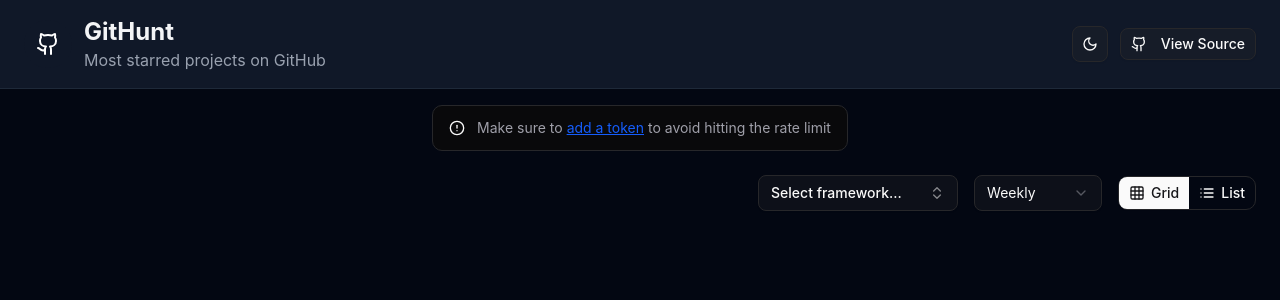
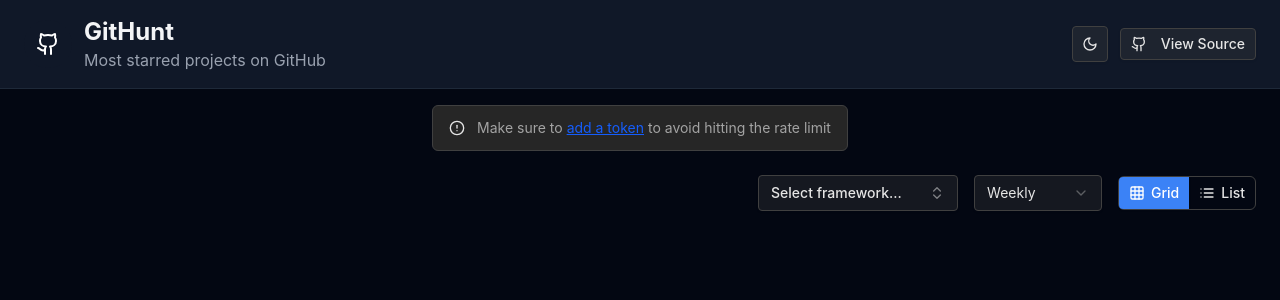
Before and after one commit to nthung2112/nth-github-trending, a React (Vite) app: page / in a window 1280 px wide. Shown: the top 300 px of the page. Built offline with nearby package versions, Linux system fonts and the light colour scheme.

Commit message:
Refactor styles for improved readability and consistency in RepositoryCard component

```diff
--- a/src/components/repository-item.tsx
+++ b/src/components/repository-item.tsx
@@ -54,7 +54,7 @@
               {repo.name}
             </a>
           </CardTitle>
-          <p className="mt-1 text-sm text-gray-600">
+          <p className="text-muted-foreground mt-1 text-sm">
             Built by · {repo.owner.login} · {formatDate(repo.created_at)}
           </p>
         </div>
@@ -63,7 +63,7 @@
         <CardDescription className="mb-4 min-h-[2.5rem]">
           {repo.description || "No description given."}
         </CardDescription>
-        <div className="flex items-center gap-4 text-sm text-gray-600">
+        <div className="text-muted-foreground flex items-center gap-4 text-sm">
           <div className="flex items-center gap-1">
             <div className="h-3 w-3 rounded-full bg-blue-500"></div>
             <span>{repo.language}</span>
--- a/src/styles.css
+++ b/src/styles.css
@@ -15,73 +15,96 @@
 
 :root {
   --background: oklch(1 0 0);
-  --foreground: oklch(0.141 0.005 285.823);
+  --foreground: oklch(0.3211 0 0);
   --card: oklch(1 0 0);
-  --card-foreground: oklch(0.141 0.005 285.823);
+  --card-foreground: oklch(0.3211 0 0);
   --popover: oklch(1 0 0);
-  --popover-foreground: oklch(0.141 0.005 285.823);
-  --primary: oklch(0.21 0.006 285.885);
-  --primary-foreground: oklch(0.985 0 0);
-  --secondary: oklch(0.967 0.001 286.375);
-  --secondary-foreground: oklch(0.21 0.006 285.885);
-  --muted: oklch(0.967 0.001 286.375);
-  --muted-foreground: oklch(0.552 0.016 285.938);
-  --accent: oklch(0.967 0.001 286.375);
-  --accent-foreground: oklch(0.21 0.006 285.885);
-  --destructive: oklch(0.577 0.245 27.325);
-  --destructive-foreground: oklch(0.577 0.245 27.325);
-  --border: oklch(0.92 0.004 286.32);
-  --input: oklch(0.92 0.004 286.32);
-  --ring: oklch(0.871 0.006 286.286);
-  --chart-1: oklch(0.646 0.222 41.116);
-  --chart-2: oklch(0.6 0.118 184.704);
-  --chart-3: oklch(0.398 0.07 227.392);
-  --chart-4: oklch(0.828 0.189 84.429);
-  --chart-5: oklch(0.769 0.188 70.08);
-  --radius: 0.625rem;
-  --sidebar: oklch(0.985 0 0);
-  --sidebar-foreground: oklch(0.141 0.005 285.823);
-  --sidebar-primary: oklch(0.21 0.006 285.885);
-  --sidebar-primary-foreground: oklch(0.985 0 0);
-  --sidebar-accent: oklch(0.967 0.001 286.375);
-  --sidebar-accent-foreground: oklch(0.21 0.006 285.885);
-  --sidebar-border: oklch(0.92 0.004 286.32);
-  --sidebar-ring: oklch(0.871 0.006 286.286);
+  --popover-foreground: oklch(0.3211 0 0);
+  --primary: oklch(0.6231 0.188 259.8145);
+  --primary-foreground: oklch(1 0 0);
+  --secondary: oklch(0.967 0.0029 264.5419);
+  --secondary-foreground: oklch(0.4461 0.0263 256.8018);
+  --muted: oklch(0.9846 0.0017 247.8389);
+  --muted-foreground: oklch(0.551 0.0234 264.3637);
+  --accent: oklch(0.9514 0.025 236.8242);
+  --accent-foreground: oklch(0.3791 0.1378 265.5222);
+  --destructive: oklch(0.6368 0.2078 25.3313);
+  --destructive-foreground: oklch(1 0 0);
+  --border: oklch(0.9276 0.0058 264.5313);
+  --input: oklch(0.9276 0.0058 264.5313);
+  --ring: oklch(0.6231 0.188 259.8145);
+  --chart-1: oklch(0.6231 0.188 259.8145);
+  --chart-2: oklch(0.5461 0.2152 262.8809);
+  --chart-3: oklch(0.4882 0.2172 264.3763);
+  --chart-4: oklch(0.4244 0.1809 265.6377);
+  --chart-5: oklch(0.3791 0.1378 265.5222);
+  --sidebar: oklch(0.9846 0.0017 247.8389);
+  --sidebar-foreground: oklch(0.3211 0 0);
+  --sidebar-primary: oklch(0.6231 0.188 259.8145);
+  --sidebar-primary-foreground: oklch(1 0 0);
+  --sidebar-accent: oklch(0.9514 0.025 236.8242);
+  --sidebar-accent-foreground: oklch(0.3791 0.1378 265.5222);
+  --sidebar-border: oklch(0.9276 0.0058 264.5313);
+  --sidebar-ring: oklch(0.6231 0.188 259.8145);
+  --font-sans: Inter, sans-serif;
+  --font-serif: Source Serif 4, serif;
+  --font-mono: JetBrains Mono, monospace;
+  --radius: 0.375rem;
+  --shadow-2xs: 0 1px 3px 0px hsl(0 0% 0% / 0.05);
+  --shadow-xs: 0 1px 3px 0px hsl(0 0% 0% / 0.05);
+  --shadow-sm: 0 1px 3px 0px hsl(0 0% 0% / 0.1), 0 1px 2px -1px hsl(0 0% 0% / 0.1);
+  --shadow: 0 1px 3px 0px hsl(0 0% 0% / 0.1), 0 1px 2px -1px hsl(0 0% 0% / 0.1);
+  --shadow-md: 0 1px 3px 0px hsl(0 0% 0% / 0.1), 0 2px 4px -1px hsl(0 0% 0% / 0.1);
+  --shadow-lg: 0 1px 3px 0px hsl(0 0% 0% / 0.1), 0 4px 6px -1px hsl(0 0% 0% / 0.1);
+  --shadow-xl: 0 1px 3px 0px hsl(0 0% 0% / 0.1), 0 8px 10px -1px hsl(0 0% 0% / 0.1);
+  --shadow-2xl: 0 1px 3px 0px hsl(0 0% 0% / 0.25);
 }
 
 .dark {
-  --background: oklch(0.141 0.005 285.823);
-  --foreground: oklch(0.985 0 0);
-  --card: oklch(0.141 0.005 285.823);
-  --card-foreground: oklch(0.985 0 0);
-  --popover: oklch(0.141 0.005 285.823);
-  --popover-foreground: oklch(0.985 0 0);
-  --primary: oklch(0.985 0 0);
-  --primary-foreground: oklch(0.21 0.006 285.885);
-  --secondary: oklch(0.274 0.006 286.033);
-  --secondary-foreground: oklch(0.985 0 0);
-  --muted: oklch(0.274 0.006 286.033);
-  --muted-foreground: oklch(0.705 0.015 286.067);
-  --accent: oklch(0.274 0.006 286.033);
-  --accent-foreground: oklch(0.985 0 0);
-  --destructive: oklch(0.396 0.141 25.723);
-  --destructive-foreground: oklch(0.637 0.237 25.331);
-  --border: oklch(0.274 0.006 286.033);
-  --input: oklch(0.274 0.006 286.033);
-  --ring: oklch(0.442 0.017 285.786);
-  --chart-1: oklch(0.488 0.243 264.376);
-  --chart-2: oklch(0.696 0.17 162.48);
-  --chart-3: oklch(0.769 0.188 70.08);
-  --chart-4: oklch(0.627 0.265 303.9);
-  --chart-5: oklch(0.645 0.246 16.439);
-  --sidebar: oklch(0.21 0.006 285.885);
-  --sidebar-foreground: oklch(0.985 0 0);
-  --sidebar-primary: oklch(0.488 0.243 264.376);
-  --sidebar-primary-foreground: oklch(0.985 0 0);
-  --sidebar-accent: oklch(0.274 0.006 286.033);
-  --sidebar-accent-foreground: oklch(0.985 0 0);
-  --sidebar-border: oklch(0.274 0.006 286.033);
-  --sidebar-ring: oklch(0.442 0.017 285.786);
+  --background: oklch(0.2046 0 0);
+  --foreground: oklch(0.9219 0 0);
+  --card: oklch(0.2686 0 0);
+  --card-foreground: oklch(0.9219 0 0);
+  --popover: oklch(0.2686 0 0);
+  --popover-foreground: oklch(0.9219 0 0);
+  --primary: oklch(0.6231 0.188 259.8145);
+  --primary-foreground: oklch(1 0 0);
+  --secondary: oklch(0.2686 0 0);
+  --secondary-foreground: oklch(0.9219 0 0);
+  --muted: oklch(0.2686 0 0);
+  --muted-foreground: oklch(0.7155 0 0);
+  --accent: oklch(0.3791 0.1378 265.5222);
+  --accent-foreground: oklch(0.8823 0.0571 254.1284);
+  --destructive: oklch(0.6368 0.2078 25.3313);
+  --destructive-foreground: oklch(1 0 0);
+  --border: oklch(0.3715 0 0);
+  --input: oklch(0.3715 0 0);
+  --ring: oklch(0.6231 0.188 259.8145);
+  --chart-1: oklch(0.7137 0.1434 254.624);
+  --chart-2: oklch(0.6231 0.188 259.8145);
+  --chart-3: oklch(0.5461 0.2152 262.8809);
+  --chart-4: oklch(0.4882 0.2172 264.3763);
+  --chart-5: oklch(0.4244 0.1809 265.6377);
+  --sidebar: oklch(0.2046 0 0);
+  --sidebar-foreground: oklch(0.9219 0 0);
+  --sidebar-primary: oklch(0.6231 0.188 259.8145);
+  --sidebar-primary-foreground: oklch(1 0 0);
+  --sidebar-accent: oklch(0.3791 0.1378 265.5222);
+  --sidebar-accent-foreground: oklch(0.8823 0.0571 254.1284);
+  --sidebar-border: oklch(0.3715 0 0);
+  --sidebar-ring: oklch(0.6231 0.188 259.8145);
+  --font-sans: Inter, sans-serif;
+  --font-serif: Source Serif 4, serif;
+  --font-mono: JetBrains Mono, monospace;
+  --radius: 0.375rem;
+  --shadow-2xs: 0 1px 3px 0px hsl(0 0% 0% / 0.05);
+  --shadow-xs: 0 1px 3px 0px hsl(0 0% 0% / 0.05);
+  --shadow-sm: 0 1px 3px 0px hsl(0 0% 0% / 0.1), 0 1px 2px -1px hsl(0 0% 0% / 0.1);
+  --shadow: 0 1px 3px 0px hsl(0 0% 0% / 0.1), 0 1px 2px -1px hsl(0 0% 0% / 0.1);
+  --shadow-md: 0 1px 3px 0px hsl(0 0% 0% / 0.1), 0 2px 4px -1px hsl(0 0% 0% / 0.1);
+  --shadow-lg: 0 1px 3px 0px hsl(0 0% 0% / 0.1), 0 4px 6px -1px hsl(0 0% 0% / 0.1);
+  --shadow-xl: 0 1px 3px 0px hsl(0 0% 0% / 0.1), 0 8px 10px -1px hsl(0 0% 0% / 0.1);
+  --shadow-2xl: 0 1px 3px 0px hsl(0 0% 0% / 0.25);
 }
 
 @theme inline {
@@ -109,10 +132,6 @@
   --color-chart-3: var(--chart-3);
   --color-chart-4: var(--chart-4);
   --color-chart-5: var(--chart-5);
-  --radius-sm: calc(var(--radius) - 4px);
-  --radius-md: calc(var(--radius) - 2px);
-  --radius-lg: var(--radius);
-  --radius-xl: calc(var(--radius) + 4px);
   --color-sidebar: var(--sidebar);
   --color-sidebar-foreground: var(--sidebar-foreground);
   --color-sidebar-primary: var(--sidebar-primary);
@@ -121,6 +140,24 @@
   --color-sidebar-accent-foreground: var(--sidebar-accent-foreground);
   --color-sidebar-border: var(--sidebar-border);
   --color-sidebar-ring: var(--sidebar-ring);
+
+  --font-sans: var(--font-sans);
+  --font-mono: var(--font-mono);
+  --font-serif: var(--font-serif);
+
+  --radius-sm: calc(var(--radius) - 4px);
+  --radius-md: calc(var(--radius) - 2px);
+  --radius-lg: var(--radius);
+  --radius-xl: calc(var(--radius) + 4px);
+
+  --shadow-2xs: var(--shadow-2xs);
+  --shadow-xs: var(--shadow-xs);
+  --shadow-sm: var(--shadow-sm);
+  --shadow: var(--shadow);
+  --shadow-md: var(--shadow-md);
+  --shadow-lg: var(--shadow-lg);
+  --shadow-xl: var(--shadow-xl);
+  --shadow-2xl: var(--shadow-2xl);
 }
 
 @layer base {
```
